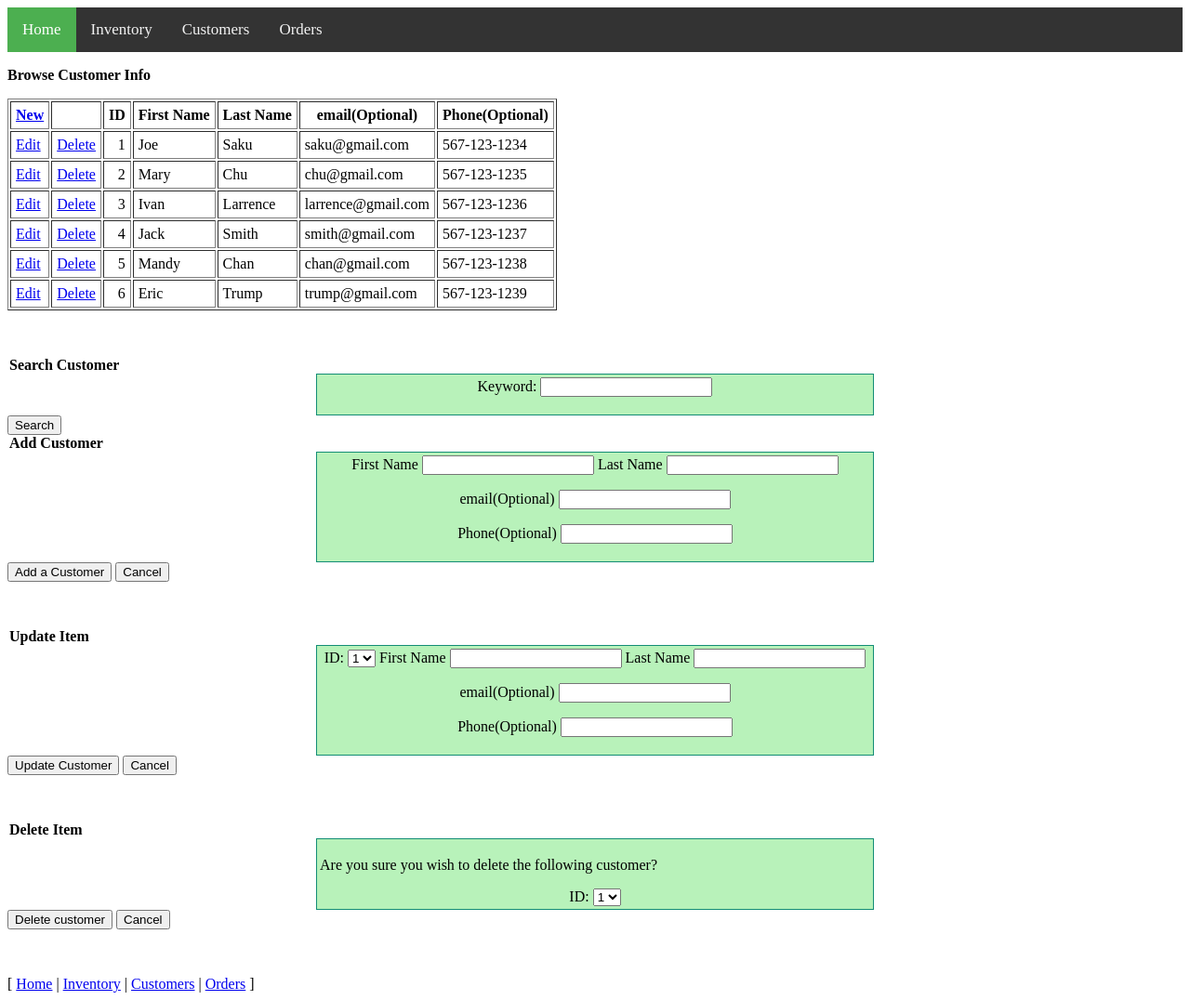
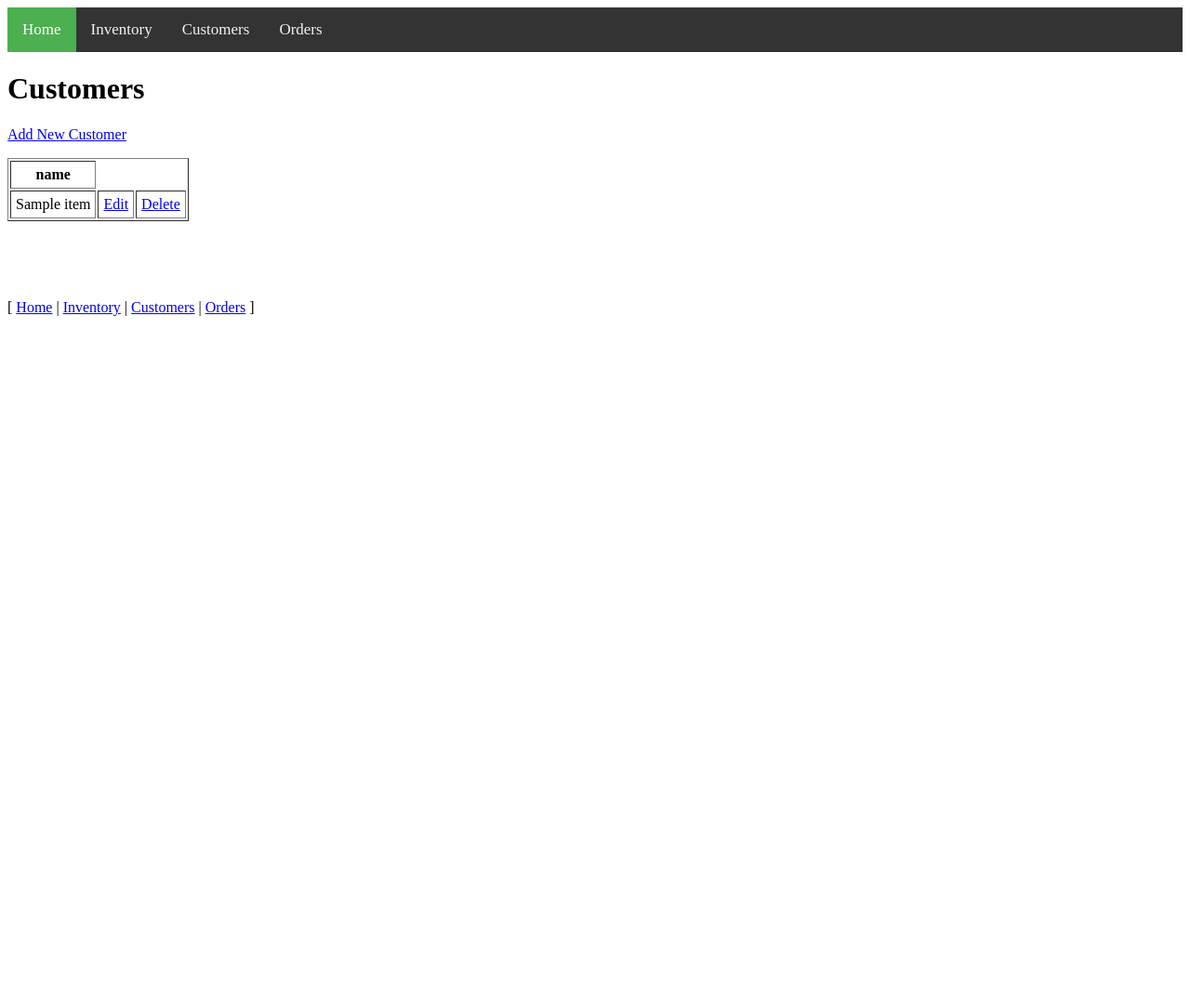
Before and after one commit to williamgl/CS340, a Flask app: template templates/customers.j2 in a window 1280 px wide. Shown: the whole page at 93% size. After the commit the page ends 340 px from the top, so only its background shows below. Run offline with Flask 2, Linux system fonts and the light colour scheme; the template is opened without the code that fills it: most values are stand-ins (such as "Sample title", 1, 10 or a date in 2020); some libraries are stand-ins or nearby versions.

Commit message:
Customers table CRUD functions done

```diff
--- a/app.py
+++ b/app.py
@@ -1,48 +1,23 @@
-from flask import Flask, render_template, json
+from flask import Flask, render_template, json, redirect
+from flask_mysqldb import MySQL
+from flask import request
 import os
-
-import mysql.connector
 
 app = Flask(__name__)
 
-people_from_app_py = [
-    {
-        "name": "Thomas",
-        "age": 33,
-        "location": "New Mexico",
-        "favorite_color": "Blue"
-    },
-    {
-        "name": "Gregory",
-        "age": 41,
-        "location": "Texas",
-        "favorite_color": "Red"
-    },
-    {
-        "name": "Vincent",
-        "age": 27,
-        "location": "Ohio",
-        "favorite_color": "Green"
-    },
-    {
-        "name": "Alexander",
-        "age": 29,
-        "location": "Florida",
-        "favorite_color": "Orange"
-    }
-]
+app.config['MYSQL_HOST'] = 'classmysql.engr.oregonstate.edu'
+app.config['MYSQL_USER'] = 'cs340_ligan'
+app.config['MYSQL_PASSWORD'] = '5498'  # last 4 of onid
+app.config['MYSQL_DB'] = 'cs340_ligan'
+app.config['MYSQL_CURSORCLASS'] = "DictCursor"
 
-my_db = mysql.connector.connect(
-    host="127.0.0.1",
-    user="root",
-    database="bsg"
-)
+mysql = MySQL(app)
 
 
 # Routes
 @app.route('/')
 def root():
-    return render_template("index.j2")
+    return redirect("/index")
 
 
 @app.route('/index')
@@ -50,20 +25,110 @@ def index():
     return render_template("index.j2")
 
 
-@app.route('/customers')
+@app.route('/customers', methods=['POST', 'GET'])
 def customers():
-    return render_template("customers.j2")
+    if request.method == 'GET':
+        cursor = mysql.connection.cursor()
+        cursor.execute("SELECT Customers.customer_id, first_name, last_name, email, phone FROM Customers INNER JOIN Customer_Info ON Customers.customer_id=Customer_Info.customer_id;")
+        result = cursor.fetchall()
+        cursor.close()
+        return render_template("customers.j2", customers=result)
+    # Separate out the request methods, in this case this is for a POST
+    # insert a person into the bsg_people entity
+    if request.method == "POST":
+        # fire off if user presses the Add Person button
+        if request.form.get("Add_Customer"):
+            # grab user form inputs
+            first_name = request.form["first_name"]
+            last_name = request.form["last_name"]
+            email = request.form["email"]
+            phone = request.form["phone"]
+
+            cur = mysql.connection.cursor()
+
+            query1 = "INSERT INTO Customers (first_name, last_name) VALUES ('%s', '%s');"
+            cur.execute(query1 % (first_name, last_name))
+            mysql.connection.commit()
+
+            query2 = "SELECT customer_id FROM Customers WHERE first_name='%s' and last_name='%s';"
+            cur.execute(query2 % (first_name, last_name))
+            customer_id = cur.fetchone()['customer_id']
+
+            query3 = "INSERT INTO Customer_Info (customer_id, email, phone) VALUES (%d, '%s', '%s');"
+            cur.execute(query3 % (customer_id, email, phone))
+            mysql.connection.commit()
+            cur.close()
+
+            # redirect back to customers page
+            return redirect("/customers")
 
 
-@app.route('/inventory')
-def inventory():
-    return render_template("inventory.j2")
+@app.route("/delete_customer/<int:customer_id>")
+def delete_customer(customer_id):
+    # mySQL query to delete the person with our passed id
+    query = "DELETE FROM Customers WHERE customer_id=%d;"
+    cur = mysql.connection.cursor()
+    cur.execute(query % (customer_id,))
+    mysql.connection.commit()
+
+    # redirect back to people page
+    return redirect("/customers")
 
 
-@app.route('/orders')
+@app.route("/edit_customer/<int:customer_id>", methods=["POST", "GET"])
+def edit_customer(customer_id):
+    if request.method == "GET":
+        # mySQL query to grab the info of the person with our passed id
+        query = "SELECT Customers.customer_id, first_name, last_name, email, phone FROM Customers INNER JOIN Customer_Info ON Customers.customer_id=Customer_Info.customer_id WHERE Customers.customer_id=%d;" % (customer_id, )
+        cur = mysql.connection.cursor()
+        cur.execute(query)
+        data = cur.fetchall()
+
+        # render edit_people page passing our query data and homeworld data to the edit_people template
+        return render_template("edit_customer.j2", data=data)
+
+    # meat and potatoes of our update functionality
+    if request.method == "POST":
+        # fire off if user clicks the 'Edit Person' button
+        if request.form.get("Edit_Customer"):
+            # grab user form inputs
+            # customer_id = request.form["customer_id"]
+            first_name = request.form["first_name"]
+            last_name = request.form["last_name"]
+            email = request.form["email"]
+            phone = request.form["phone"]
+
+            cur = mysql.connection.cursor()
+
+            query1 = "Update Customers SET first_name='%s', last_name='%s' WHERE customer_id=%d;"
+            cur.execute(query1 % (first_name, last_name, customer_id))
+            mysql.connection.commit()
+            query2 = "Update Customer_Info SET email='%s', phone='%s' WHERE customer_id=%d;"
+            cur.execute(query2 % (email, phone, customer_id))
+            mysql.connection.commit()
+            cur.close()
+
+            # redirect back to customers page
+            return redirect("/customers")
+
+"""
+@app.route('/inventory', methods=['POST', 'GET'])
+def inventory():
+    if request.method == 'GET':
+        cursor = mysql.connection.cursor()
+        cursor.execute("SELECT * FROM Items")
+        result = cursor.fetchall()
+        return render_template("inventory.j2", item=result)
+
+
+@app.route('/orders', methods=['POST', 'GET'])
 def orders():
-    return render_template("orders.j2")
-
+    if request.method == 'GET':
+        cursor = mysql.connection.cursor()
+        cursor.execute("SELECT * FROM Orders")
+        result = cursor.fetchall()
+        return render_template("orders.j2", item=result)
+"""
 
 # Listener
 if __name__ == "__main__":
--- a/templates/customers.j2
+++ b/templates/customers.j2
@@ -2,149 +2,157 @@
 <html>
 <head>
 	<meta charset="UTF=8">
-	<title>E-commerce System Homepage</title>
+	<title>Customers</title>
     <link rel="stylesheet" type="text/css" href="{{ url_for('static', filename='css/style.css') }}">
+	<script language="JavaScript">
+	function showform(dowhat) {
+		/*
+		 * four DIVS: browse, insert, update, delete
+		 * this function sets one visible the others not
+		 */
+		if(dowhat == 'insert') {
+			document.getElementById('browse').style.display = 'none';
+			document.getElementById('insert').style.display = 'block';
+			document.getElementById('edit').style.display = 'none';
+			document.getElementById('delete').style.display = 'none';
+		} else if(dowhat == 'update') {
+			document.getElementById('browse').style.display = 'none';
+			document.getElementById('insert').style.display = 'none';
+			document.getElementById('edit').style.display = 'block';
+			document.getElementById('delete').style.display = 'none';
+		} else if(dowhat == 'delete') {
+			document.getElementById('browse').style.display = 'none';
+			document.getElementById('insert').style.display = 'none';
+			document.getElementById('edit').style.display = 'none';
+			document.getElementById('delete').style.display = 'block';
+		} else if(dowhat == 'all') {
+			document.getElementById('browse').style.display = 'block';
+			document.getElementById('insert').style.display = 'block';
+			document.getElementById('edit').style.display = 'block';
+			document.getElementById('delete').style.display = 'block';
+		} else { //by default display browse
+			document.getElementById('browse').style.display = 'block';
+			document.getElementById('insert').style.display = 'none';
+			document.getElementById('edit').style.display = 'none';
+			document.getElementById('delete').style.display = 'none';
+		}
+	}
+
+	function newCustomer() {
+		showform('insert');
+	}
+
+	function updateCustomer(pid) {
+		showform('update');
+	}
+
+	function deleteCustomer(pid) {
+		showform('delete');
+	}
+
+	function browseCustomer() {
+		showform('browse');
+	}
+
+	function showAll() {
+		showform('all');
+	}
+	</script>
+
 </head>
 
-<body>
+<body onload="browseCustomer()">
 	<div class="topNav">
 	  <a class="active" href="index">Home</a>
 	  <a href="inventory">Inventory</a>
 	  <a href="customers">Customers</a>
 	  <a href="orders">Orders</a>
 	</div>
-    <div id="browse" style="display: block">
-    <p><strong>Browse Customer Info</strong></p>
+	<h1>Customers</h1>
+	<div id="browse">
+		<p><a href="#" onClick="newCustomer()">Add New Customer</a> </p>
 		<table border="1" cellpadding="5">
+            <!-- Access data tuple passed from app.py -->
+            {% if customers %}
+			    <thead>
 				    <tr>
-        <th><a href="#">New</a></th>
-        <th></th>
-        <th>ID</th>
-        <th>First Name</th>
-        <th>Last Name</th>
-        <th>email(Optional)</th>
-        <th>Phone(Optional)</th>
+					    <!-- Iterate through each key in the first entry to get the column name -->
+                        {% for key in customers[0].keys() %}
+
+                        <!-- Create a <th> tag with the key inside of it, this will be our header row -->
+					    <th scope="col" data-field="{{ key }}" data-filter-control="input">{{ key }}</th>
+
+                        <!-- End of this for loop -->
+                        {% endfor %}
                     </tr>
+
+				<tbody>
+					<!-- Now, iterate through every item in data -->{% for item in customers %}
 					    <tr>
-        <td><a href="#">Edit</a></td>
-        <td><a href="#">Delete</a></td>
-        <td align="right" >1</td>
-        <td>Joe</td>
-        <td>Saku</td>
-        <td>saku@gmail.com</td>
-        <td>567-123-1234</td>
+						    <!-- Then iterate through every key in the current item dictionary -->
+                            {% for key in item.keys() %}
+
+						    <!-- Create a <td> element with the value of that key in it -->
+						    <td> {{item[key]}} </td>
+                            {% endfor %}
+
+                            <!-- Create our edit/delete buttons -->
+						    <td><a href="edit_customer/{{item.customer_id}}" class="btn btn-default">Edit</a></td>
+						    <td><a href="delete_customer/{{item.customer_id}}" class="btn btn-default">Delete</a></td>
+
 					    </tr>
-      <tr>
-        <td><a href="#">Edit</a></td>
-        <td><a href="#">Delete</a></td>
-        <td align="right" >2</td>
-        <td>Mary</td>
-        <td>Chu</td>
-        <td>chu@gmail.com</td>
-        <td>567-123-1235</td>
-      </tr>
-      <tr>
-        <td><a href="#">Edit</a></td>
-        <td><a href="#">Delete</a></td>
-        <td align="right" >3</td>
-        <td>Ivan</td>
-        <td>Larrence</td>
-        <td>larrence@gmail.com</td>
-        <td>567-123-1236</td>
-      </tr>
-      <tr>
-        <td><a href="#">Edit</a></td>
-        <td><a href="#">Delete</a></td>
-        <td align="right" >4</td>
-        <td>Jack</td>
-        <td>Smith</td>
-        <td>smith@gmail.com</td>
-        <td>567-123-1237</td>
-      </tr>
-      <tr>
-        <td><a href="#">Edit</a></td>
-        <td><a href="#">Delete</a></td>
-        <td align="right" >5</td>
-        <td>Mandy</td>
-        <td>Chan</td>
-        <td>chan@gmail.com</td>
-        <td>567-123-1238</td>
-      </tr>
-      <tr>
-        <td><a href="#">Edit</a></td>
-        <td><a href="#">Delete</a></td>
-        <td align="right" >6</td>
-        <td>Eric</td>
-        <td>Trump</td>
-        <td>trump@gmail.com</td>
-        <td>567-123-1239</td>
-      </tr>
+                        {% endfor %}
+                {% endif %}
         </table>
 	<p>&nbsp;</p>
-    </div> <!-- browse -->
+	</div>	<!-- browse -->
 
-    <div id="search" style="display: block">
-      <legend><strong>Search Customer</strong></legend>
-      <fieldset class="fields">
-        <label>Keyword: </label> <input type="text" name="keyword"><p></p>
+	<div id="insert">
+		<!-- form to INSERT new data into customers-->
+		<form id="insertCustomer" action="/customers" method="post">
+			<legend><strong>Add Customer</strong></legend>
+			<fieldset>
+                <!-- placeholder shows ghost text, required forces an input, pattern forces input adherence -->
+				<label for="make">First name:</label>
+				<input type="text" class="form-control" id="first_name" name="first_name" pattern="[A-Za-z]{1,}" placeholder="" required>
+
+				<label for="model">Last name:</label>
+				<input type="text" class="form-control" id="last_name" name="last_name" pattern="[A-Za-z0-9]{1,}" placeholder="" required>
+                <p></p>
+				<label for="year">Email:</label>
+                <input type="text" class="form-control" id="email" name="email">
+
+				<label for="color">Phone:</label>
+				<input type="text" class="form-control" id="phone" name="phone">
             </fieldset>
-      <input class="btn" type="submit" value="Search">
-  </div>
 
-    <div id="insert" style="display: block">
-        <legend><strong>Add Customer</strong></legend>
-        <fieldset class="fields">
-            <label> First Name </label> <input type="text" name="first_name">
-            <label> Last Name </label> <input type="text" name="last_name"><p></p>
-            <label> email(Optional) </label> <input type="text" name="email"><p></p>
-            <label> Phone(Optional) </label> <input type="text" name="phone"><p></p>
+            <!-- Create 'Add Customer' and 'Cancel' buttons -->
+			<input type="submit" value="Add Customer" name="Add_Customer" class="btn btn-primary" style="margin:.5rem;">
+			<input class="btn" type="button" value="Cancel" onClick="browseCustomer()">
+        </form>
+	</div><!--insert-->
+
+
+	<div id="edit">
+		<!-- form to edit data in customers-->
+		<form id="editCustomer" action="/edit_customer/{{customers[0].customer_id}}" method="post">
+			<legend><strong>Edit Customer Info</strong></legend>
+			<fieldset>
+				<input type="hidden" value="{{customers[0].customer_id}}" class="form-control" id="customerID" name="customerID" required>
+				<label for="make">first name:</label>
+				<input type="text" class="form-control" id="first_name" name="first_name" pattern="[A-Za-z]{1,}" placeholder="{{customers[0].first_name}}" required>
+				<label for="model">last name:</label>
+				<input type="text" class="form-control" id="last_name" name="last_name" pattern="[A-Za-z0-9]{1,}" placeholder="{{customers[0].last_name}}" required>
+				<label for="year">email:</label>
+                <input type="text" class="form-control" id="email" name="email" placeholder="{{customers[0].email}}" required>
+				<label for="color">phone:</label>
+				<input type="text" class="form-control" id="phone" name="phone" placeholder="{{customers[0].phone}}" required>
 			</fieldset>
-        <input class="btn" type="submit" value="Add a Customer">
-        <input class="btn" type="button" value="Cancel">
-        <p>&nbsp;</p>
-    </div><!-- insert -->
+			    <input type="submit" value="Update Customer" name="Update_Customer" class="btn btn-primary" style="margin:.5rem;">
+				<input class="btn" type="button" value="Cancel" onClick="browseCustomer()" style="margin:.5rem;">
+        </form>
+	</div><!--edit-->
 
-    <div id="update" style="display: block">
-        <legend><strong>Update Item</strong></legend>
-        <fieldset class="fields">
-            <label> ID: </label>
-            <select name="ID" id="ids">
-              <option value="1">1</option>
-              <option value="2">2</option>
-              <option value="3">3</option>
-              <option value="4">4</option>
-              <option value="5">5</option>
-              <option value="6">6</option>
-            </select>
-            <label> First Name </label> <input type="text" name="first_name">
-            <label> Last Name </label> <input type="text" name="last_name"><p></p>
-            <label> email(Optional) </label> <input type="text" name="email"><p></p>
-            <label> Phone(Optional) </label> <input type="text" name="phone"><p></p>
-        </fieldset>
-        <input class="btn" type="submit" value="Update Customer">
-        <input class="btn" type="button" value="Cancel" >
-        <p>&nbsp;</p>
-    </div><!-- update -->
-
-    <div id="delete" style="display: block">
-        <form id="deleteItem">
-        <legend><strong>Delete Item</strong></legend>
-        <fieldset class="fields">
-        <p>Are you sure you wish to delete the following customer?</p>
-        <label>ID:</label>
-        <select name="ID" id="ids">
-          <option value="1">1</option>
-          <option value="2">2</option>
-          <option value="3">3</option>
-          <option value="4">4</option>
-          <option value="5">5</option>
-          <option value="6">6</option>
-        </select>
-        </fieldset>
-        <input class="btn" type="submit" value="Delete customer">
-        <input class="btn" type="button" value="Cancel" >
-        </form>
-    </div><!-- delete -->
 
     <p>&nbsp;</p>
     [ <a href="index">Home</a> | <a href="inventory">Inventory</a> | <a href="customers">Customers</a> | <a href="orders">Orders</a> ]
--- a/templates/index.j2
+++ b/templates/index.j2
@@ -22,6 +22,7 @@
         <p>This is the homepage of our project.</p>
 		<p>This is an e-commerce system similar to Amazon's retail database.</p>
         <p>Team: Group 21</p>
+        <p>Version: 3</p>
 		<h3>Inventory</h3>
 		<p>This page allows users to view all inventories.</p>
 		<h3>Customers</h3>
```
Also changed, not shown: templates/edit_customer.j2 (added, +71 -0 lines), templates/inventory.j2 (+6 -21 lines), templates/orders.j2 (+4 -17 lines), README.MD (added). Lines whose indentation alone changed are shown as unchanged.
